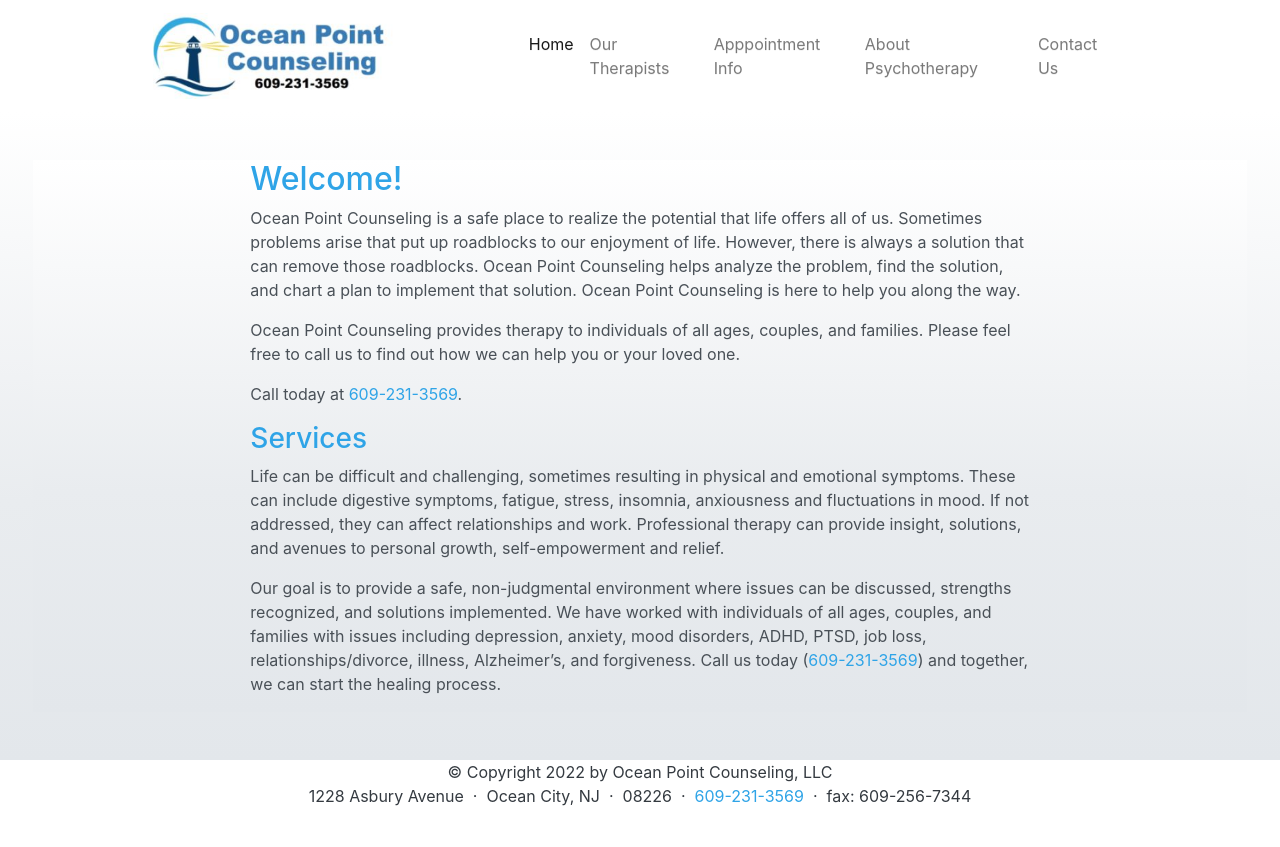
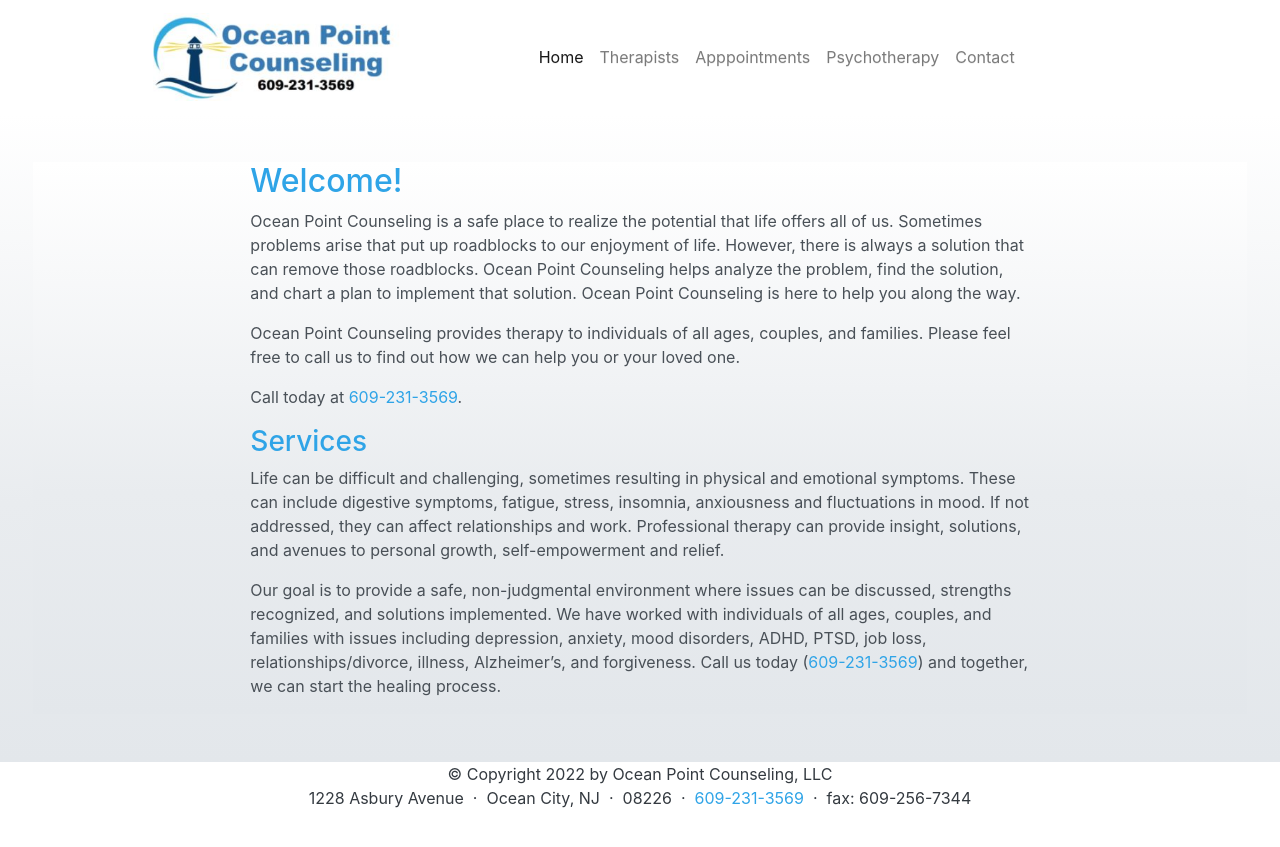
Before and after one commit to oc-point/oc-point.github.io, a Jekyll site: the page built from index.md, in a window 1280 px wide. Shown: the top 847 px of the page. Built offline with Jekyll 4.4.1, drawn with Linux system fonts in a browser that asks for light colours; nearby versions of some CDN libraries.

Commit message:
shorten nav bar titles

```diff
--- a/_data/navbar.yml
+++ b/_data/navbar.yml
@@ -1,10 +1,10 @@
 - name: Home
   link: /
-- name: Our Therapists
+- name: Therapists
   link: /clinicians.html
-- name: Apppointment Info
+- name: Apppointments
   link: /appointments.html
-- name: About Psychotherapy
+- name: Psychotherapy
   link: /therapy.html
-- name: Contact Us
+- name: Contact
   link: contact_us.html
```
